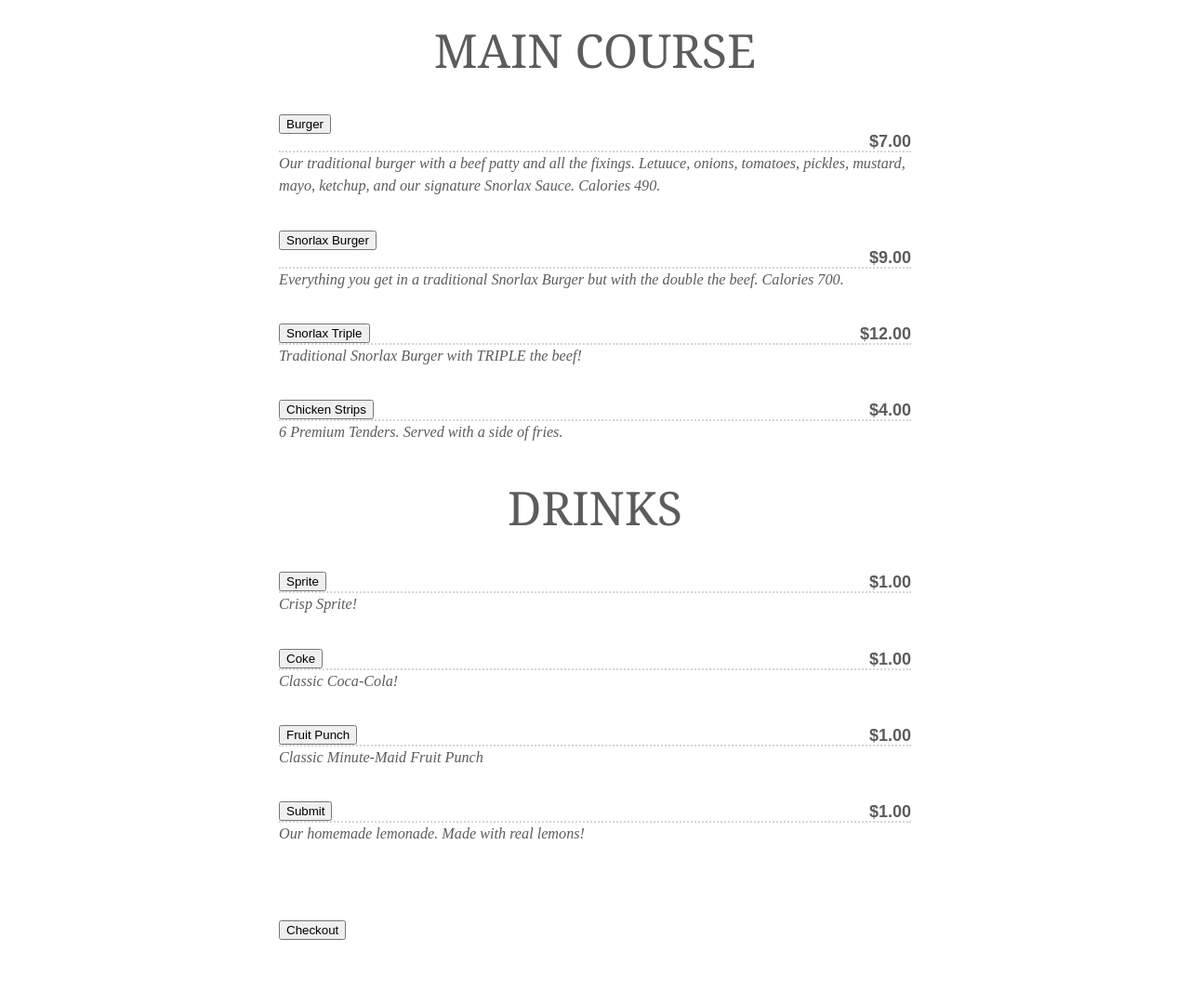
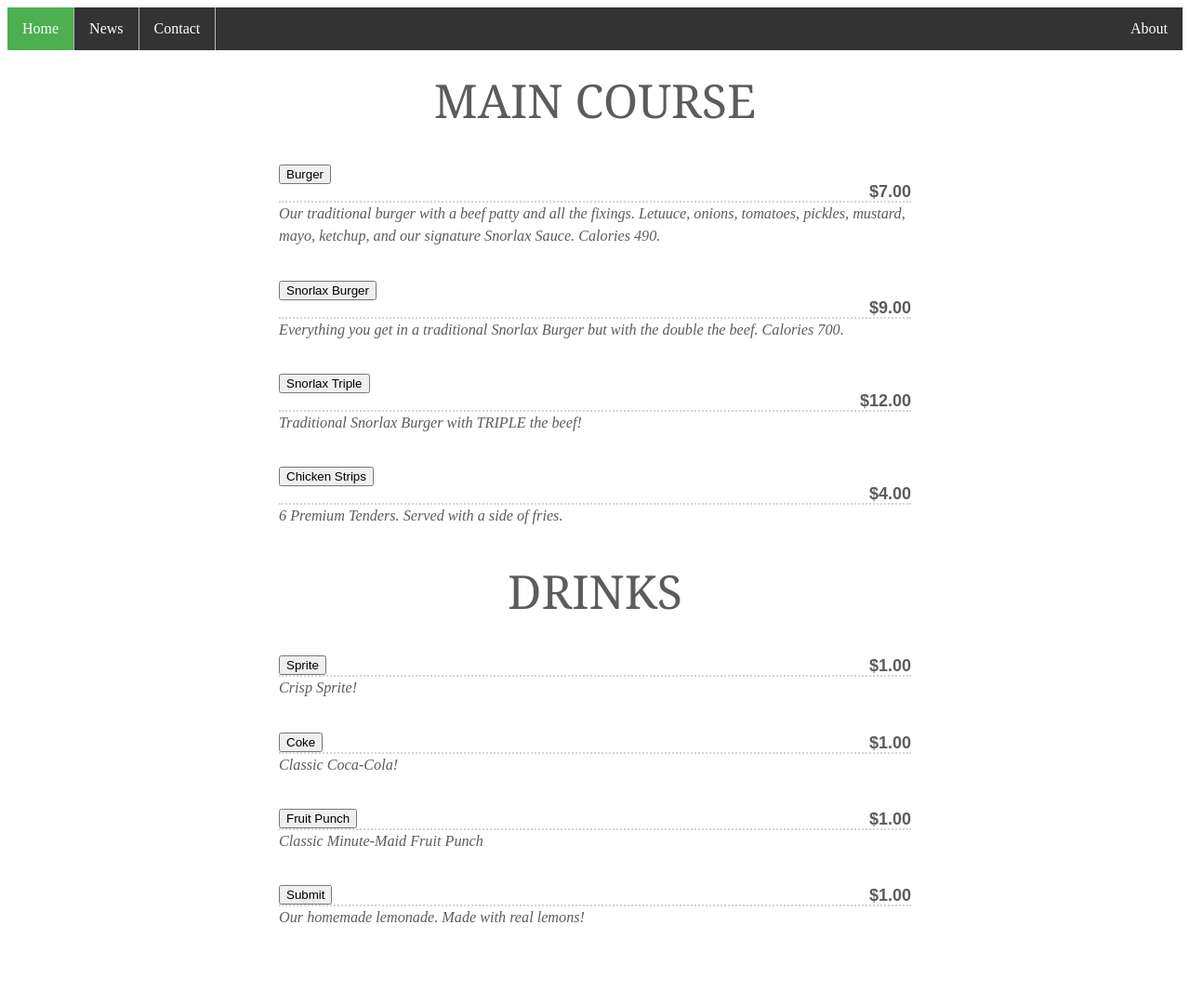
Before and after one commit to FahimPranjol/Snorlax-Burger-Shop, a Flask app: page /menu in a window 1280 px wide. Shown: the whole page at 93% size. Before the commit the page ends 1011 px from the top, so only its background shows below. Run offline with Flask 2, Linux system fonts and the light colour scheme.

Commit message:
Update menu.html

```diff
--- a/Reservation/src/templates/menu.html
+++ b/Reservation/src/templates/menu.html
@@ -1,4 +1,51 @@
 <html>
+
+<style>
+ul {
+    list-style-type: none;
+    margin: 0;
+    padding: 0;
+    overflow: hidden;
+    background-color: #333;
+}
+
+li {
+    float: left;
+    border-right:1px solid #bbb;
+}
+
+li:last-child {
+    border-right: none;
+}
+
+li a {
+    display: block;
+    color: white;
+    text-align: center;
+    padding: 14px 16px;
+    text-decoration: none;
+}
+
+li a:hover:not(.active) {
+    background-color: #111;
+}
+
+.active {
+    background-color: #4CAF50;
+}
+</style>
+</head>
+<body>
+
+<ul>
+  <li><a class="active" href="">Home</a></li>
+  <li><a href="#news">News</a></li>
+  <li><a href="#contact">Contact</a></li>
+  <li style="float:right"><a href="#about">About</a></li>
+</ul>
+
+
+
 
 <style>
     .menu-body {
@@ -82,7 +129,9 @@
       <!-- Item starts -->
       <div class="menu-item">
          <div class="menu-item-name">
-            <input type="submit" name="Snorlax Triple"value="Snorlax Triple"></input>
+            <form action="/menu/cart" method="get">
+            <input type="submit" name="item1"value="Snorlax Triple"></input>
+            </form>
          </div>
          <div class="menu-item-price">
             $12.00
@@ -90,12 +139,16 @@
          <div class="menu-item-description">
             Traditional Snorlax Burger with TRIPLE the beef!
          </div>
+
       </div>
+
       <!-- Item ends -->
       <!-- Item starts -->
       <div class="menu-item">
          <div class="menu-item-name">
-            <input type="submit" name="Chicken Strips"value="Chicken Strips"></input>
+            <form action="/menu/cart" method="get">
+            <input type="submit" name="item1" value="Chicken Strips"></input>
+            </form>
          </div>
          <div class="menu-item-price">
             $4.00
@@ -166,15 +219,4 @@
    <!-- Section ends: Drinks -->
     </div>
 
-
-
-
-
-<button type="submit" class="btn btn-success" >Checkout</button>
-
-
-
-
-
-
 </html>
```
